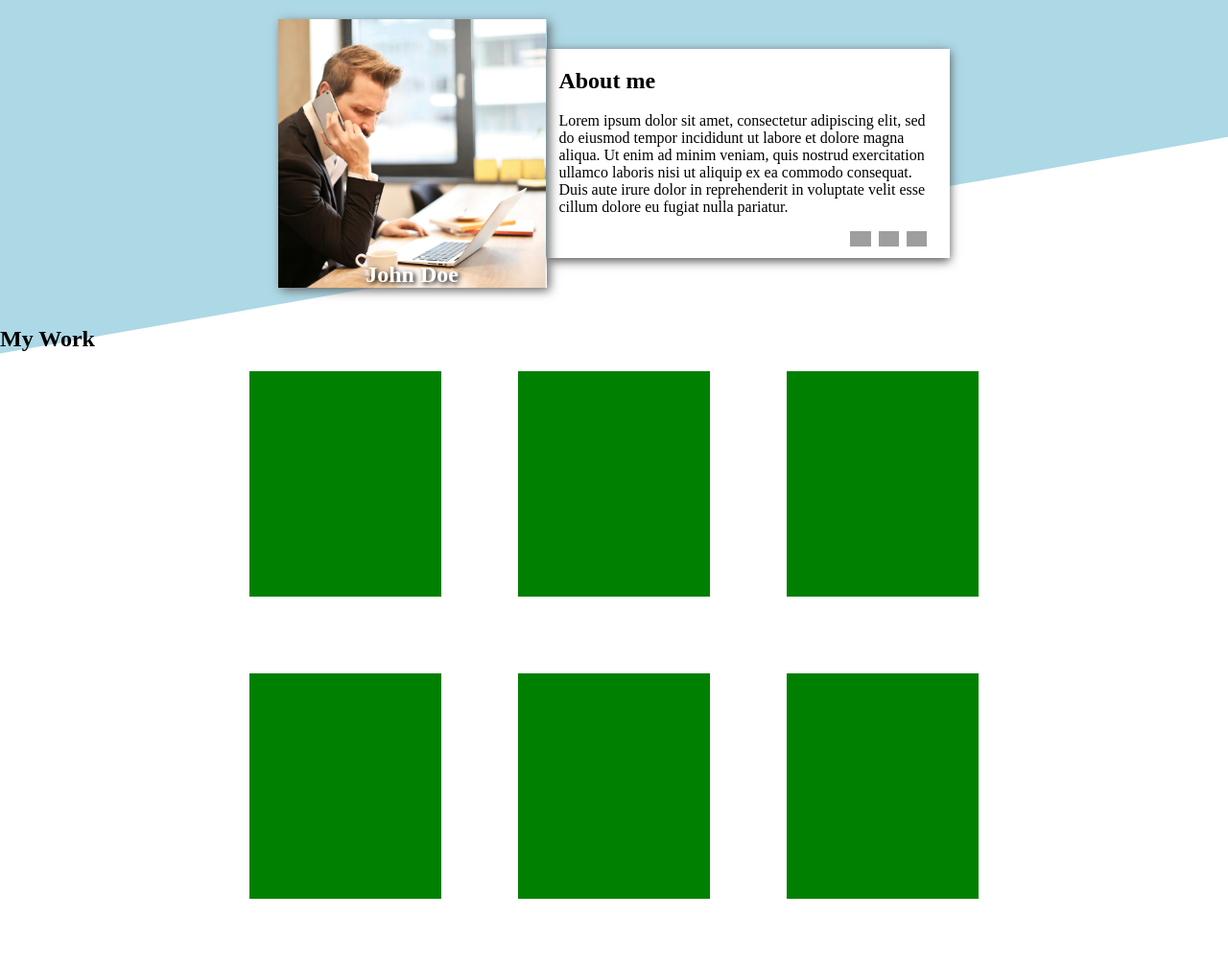
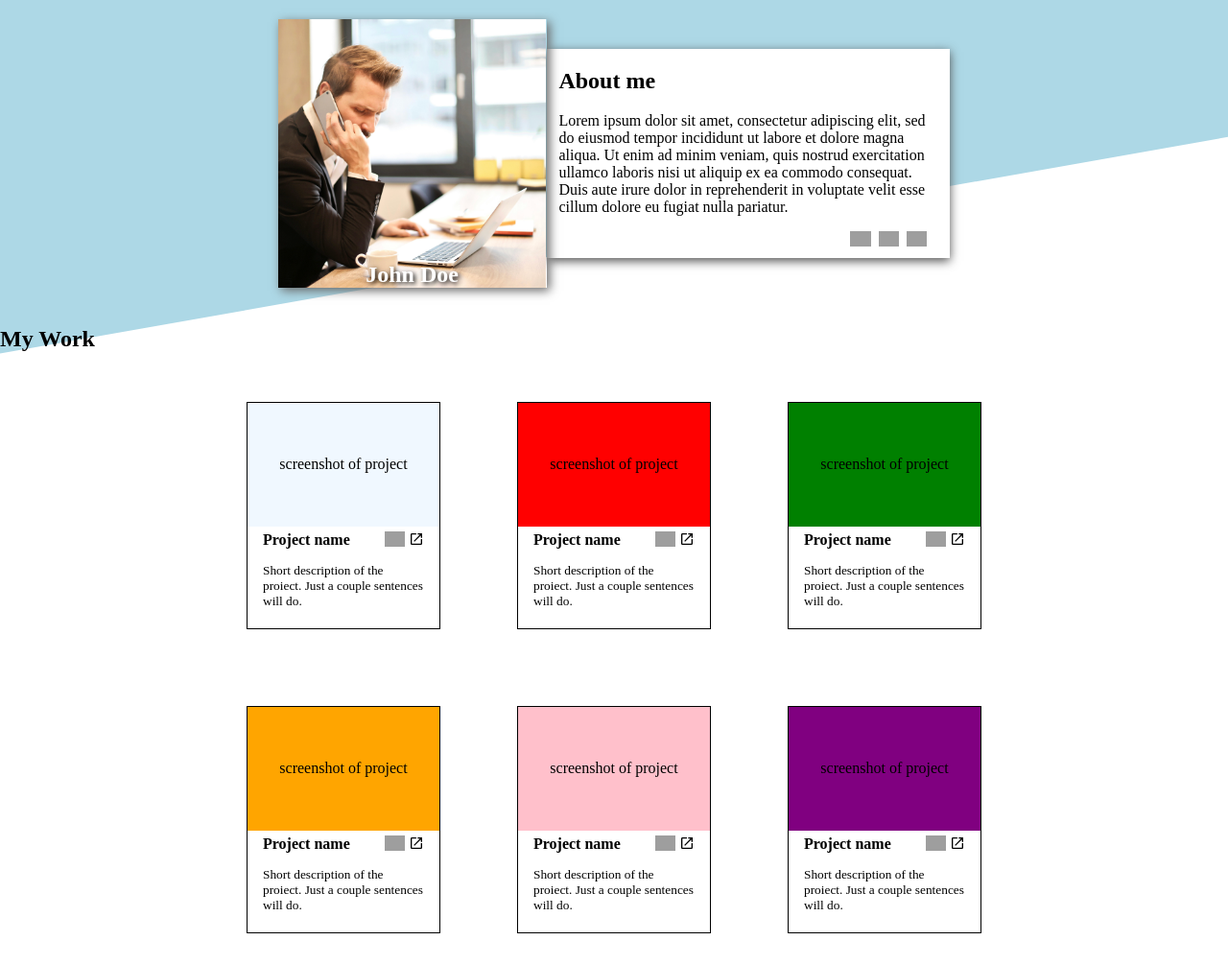
Before and after one commit to ecruzreal/homepage, a plain HTML site: page index.html in a window 1280 px wide. Shown: the top 1005 px of the page at 96% size. Before the commit the page ends 937 px from the top, so only its background shows below. Drawn offline with Linux system fonts and the light colour scheme; grey boxes are pictures that could not be loaded.

Commit message:
Added rough styling for project cards

```diff
--- a/index.html
+++ b/index.html
@@ -31,12 +31,108 @@
     <h2>My Work</h2>
     <div class="grid-container">
         <section class="projects-grid">
-            <article class="project-card p1"></article>
-            <article class="project-card p2"></article>
-            <article class="project-card p3"></article>
-            <article class="project-card p4"></article>
-            <article class="project-card p5"></article>
-            <article class="project-card p6"></article>
+            <article class="project-card p1">
+                <div class="screenshot">
+                    <span>screenshot of project</span>
+                </div>
+                <section class="project-content">
+                    <div class="project-heading">
+                        <h4>Project name</h3>
+                        <div class="project-links">
+                            <a href=""><img src="https://cdn.jsdelivr.net/gh/devicons/devicon@latest/icons/github/github-original.svg" alt="github"></a>
+                            <a href=""><img src="img/open-in-new.svg" alt="open in new tab"></a>
+                        </div>
+                    </div>
+                    <p class="project-desc">
+                        Short description of the proiect. Just a couple sentences will do.
+                    </p>
+                </section>
+            </article>
+            <article class="project-card p2">
+                <div class="screenshot">
+                    <span>screenshot of project</span>
+                </div>
+                <section class="project-content">
+                    <div class="project-heading">
+                        <h4>Project name</h3>
+                        <div class="project-links">
+                            <a href=""><img src="https://cdn.jsdelivr.net/gh/devicons/devicon@latest/icons/github/github-original.svg" alt="github"></a>
+                            <a href=""><img src="img/open-in-new.svg" alt="open in new tab"></a>
+                        </div>
+                    </div>
+                    <p class="project-desc">
+                        Short description of the proiect. Just a couple sentences will do.
+                    </p>
+                </section>
+            </article>
+            <article class="project-card p3">
+                <div class="screenshot">
+                    <span>screenshot of project</span>
+                </div>
+                <section class="project-content">
+                    <div class="project-heading">
+                        <h4>Project name</h3>
+                        <div class="project-links">
+                            <a href=""><img src="https://cdn.jsdelivr.net/gh/devicons/devicon@latest/icons/github/github-original.svg" alt="github"></a>
+                            <a href=""><img src="img/open-in-new.svg" alt="open in new tab"></a>
+                        </div>
+                    </div>
+                    <p class="project-desc">
+                        Short description of the proiect. Just a couple sentences will do.
+                    </p>
+                </section>
+            </article>
+            <article class="project-card p4">
+                <div class="screenshot">
+                    <span>screenshot of project</span>
+                </div>
+                <section class="project-content">
+                    <div class="project-heading">
+                        <h4>Project name</h3>
+                        <div class="project-links">
+                            <a href=""><img src="https://cdn.jsdelivr.net/gh/devicons/devicon@latest/icons/github/github-original.svg" alt="github"></a>
+                            <a href=""><img src="img/open-in-new.svg" alt="open in new tab"></a>
+                        </div>
+                    </div>
+                    <p class="project-desc">
+                        Short description of the proiect. Just a couple sentences will do.
+                    </p>
+                </section>
+            </article>
+            <article class="project-card p5">
+                <div class="screenshot">
+                    <span>screenshot of project</span>
+                </div>
+                <section class="project-content">
+                    <div class="project-heading">
+                        <h4>Project name</h3>
+                        <div class="project-links">
+                            <a href=""><img src="https://cdn.jsdelivr.net/gh/devicons/devicon@latest/icons/github/github-original.svg" alt="github"></a>
+                            <a href=""><img src="img/open-in-new.svg" alt="open in new tab"></a>
+                        </div>
+                    </div>
+                    <p class="project-desc">
+                        Short description of the proiect. Just a couple sentences will do.
+                    </p>
+                </section>
+            </article>
+            <article class="project-card p6">
+                <div class="screenshot">
+                    <span>screenshot of project</span>
+                </div>
+                <section class="project-content">
+                    <div class="project-heading">
+                        <h4>Project name</h3>
+                        <div class="project-links">
+                            <a href=""><img src="https://cdn.jsdelivr.net/gh/devicons/devicon@latest/icons/github/github-original.svg" alt="github"></a>
+                            <a href=""><img src="img/open-in-new.svg" alt="open in new tab"></a>
+                        </div>
+                    </div>
+                    <p class="project-desc">
+                        Short description of the proiect. Just a couple sentences will do.
+                    </p>
+                </section>
+            </article>
         </section>
     </div>
 </body>
--- a/style.css
+++ b/style.css
@@ -92,11 +92,67 @@ header::before{
     grid-template-columns: repeat(3, minmax(200px, 1fr));
     grid-template-rows: repeat(2 auto);
     gap: 5rem;
+    padding: 2rem;
 }
 
 .project-card{
-    background-color: green;
+    border: 1px solid black;
     height: 20vh;
     width: 200px;
     height: 235px;
 }
+
+.project-heading{
+    display: flex;
+    justify-content: space-between;
+}
+
+.project-heading > h4{
+    margin: 0;
+    padding: 0;
+}
+
+.project-content{
+    margin-left: 1rem;
+    margin-right: 1rem;
+    margin-top: .3rem;
+}
+
+.screenshot{
+    display: flex;
+    height: 55%;
+    justify-content: center;
+    align-items: center;
+}
+
+.project-desc{
+    font-size: smaller;
+}
+
+.project-links > a > img{
+    height: 1rem;
+}
+
+.project-card.p1 > .screenshot{
+    background-color: aliceblue;
+}
+
+.project-card.p2 > .screenshot{
+    background-color: red;
+}
+
+.project-card.p3 > .screenshot{
+    background-color: green;
+}
+
+.project-card.p4 > .screenshot{
+    background-color: orange;
+}
+
+.project-card.p5 > .screenshot{
+    background-color: pink;
+}
+
+.project-card.p6 > .screenshot{
+    background-color: purple;
+}
```
Also changed, not shown: img/open-in-new.svg (added).
